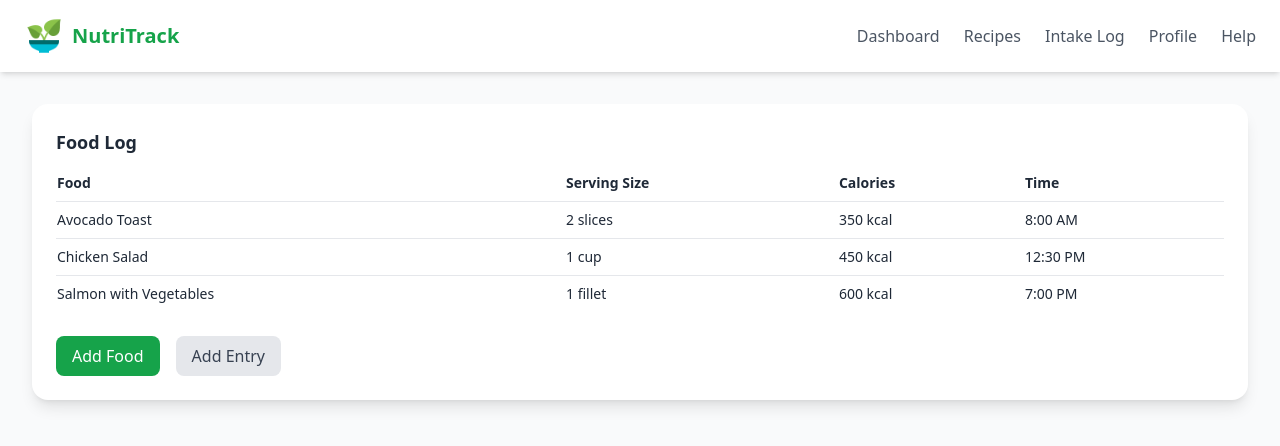
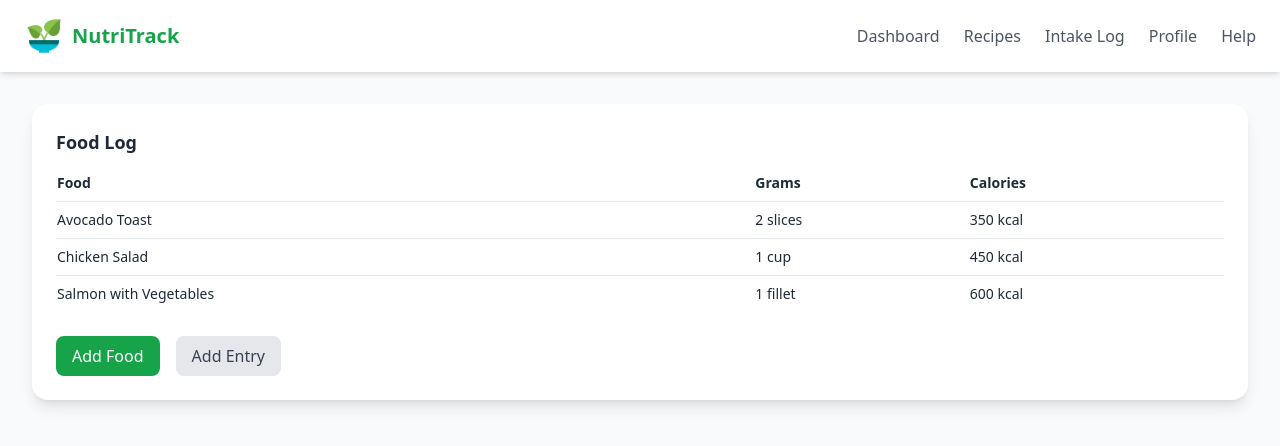
Before and after one commit to EduardoJRP/NutriTrack, a Next.js app: page / in a window 1280 px wide. Shown: the top 446 px of the page. Built offline with nearby package versions, Linux system fonts and the light colour scheme.

Commit message:
update: working in fetching data

```diff
--- /dev/null
+++ b/app/api/foods/route.ts
@@ -0,0 +1,10 @@
+// app/foods/page.tsx
+import { supabaseServer } from "@/app/lib/supabaseServer";
+
+// Fetch list of foods
+export default async function FoodsPage() {
+  const { data, error } = await supabaseServer.from("foods").select("*");
+  if (error) throw new Error(error.message);
+
+  return data;
+}
--- a/app/page.tsx
+++ b/app/page.tsx
@@ -9,19 +9,16 @@ const FOOD_LOG = [
     food: 'Avocado Toast',
     serving: '2 slices',
     calories: '350 kcal',
-    time: '8:00 AM',
   },
   {
     food: 'Chicken Salad',
     serving: '1 cup',
     calories: '450 kcal',
-    time: '12:30 PM',
   },
   {
     food: 'Salmon with Vegetables',
     serving: '1 fillet',
     calories: '600 kcal',
-    time: '7:00 PM',
   },
 ];
 
@@ -71,9 +68,8 @@ export default function DashboardPage() {
             <thead>
               <tr className="text-left border-b">
                 <th className="pb-2">Food</th>
-                <th className="pb-2">Serving Size</th>
+                <th className="pb-2">Grams</th>
                 <th className="pb-2">Calories</th>
-                <th className="pb-2">Time</th>
               </tr>
             </thead>
             <tbody>
@@ -85,7 +81,6 @@ export default function DashboardPage() {
                   <td className="py-2">{item.food}</td>
                   <td>{item.serving}</td>
                   <td>{item.calories}</td>
-                  <td>{item.time}</td>
                 </tr>
               ))}
             </tbody>
```
Also changed, not shown: app/lib/api/foods.ts (added).
